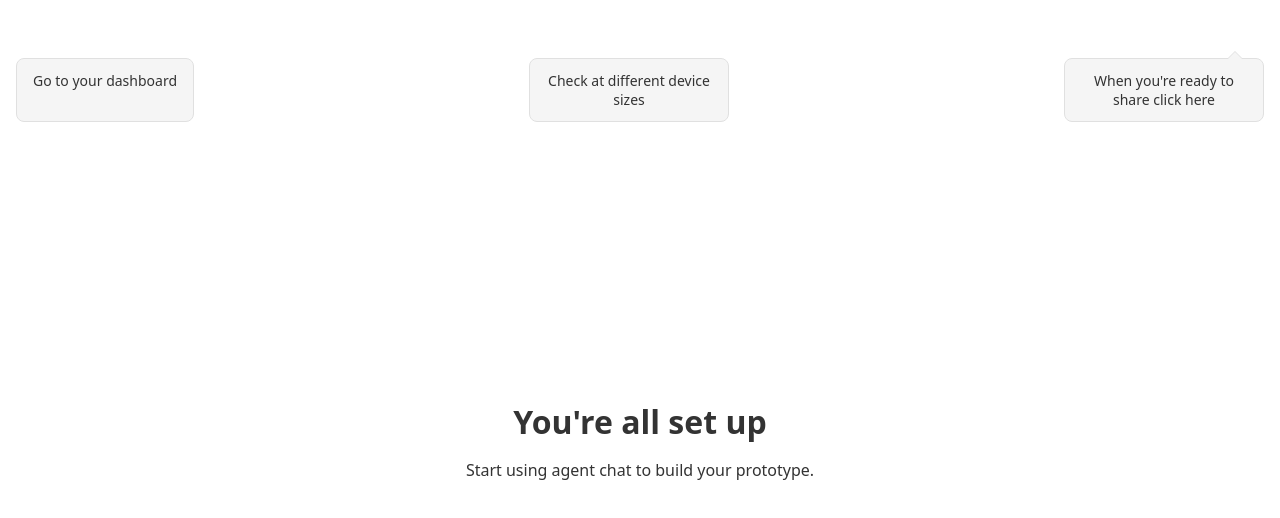
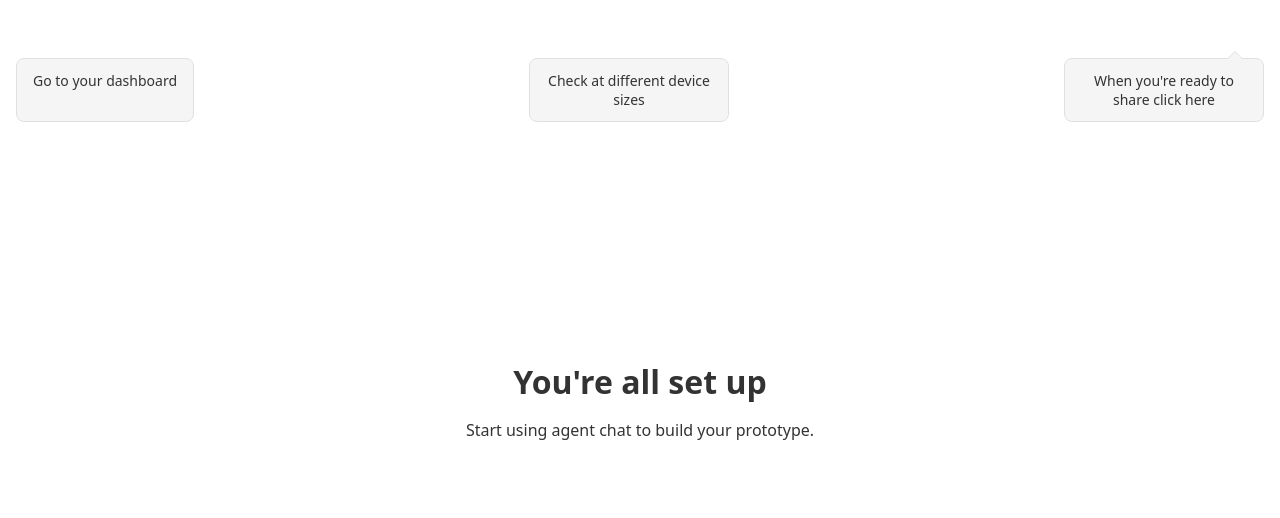
Before and after one commit to superhands-prototypes/test-d01bbcc0, a React (Vite) app: page / in a window 1280 px wide. Shown: the top 518 px of the page. Built offline with nearby package versions, Linux system fonts and the light colour scheme.

Commit message:
DOM Path: div#root > div.app > div.main-content Position: top=38px, left=0px, width=1066px, height=743px React Component: App HTML Element: <div class="main-content" data-cursor-element-id="cursor-el-13">You're all set up Start using agent chat to build your prototype.</div> decrease top padding

```diff
--- a/src/index.css
+++ b/src/index.css
@@ -88,7 +88,6 @@ body {
   justify-content: center;
   text-align: center;
   padding: 20px;
-  padding-top: 100px;
 }
 
 .main-content h1 {
```
